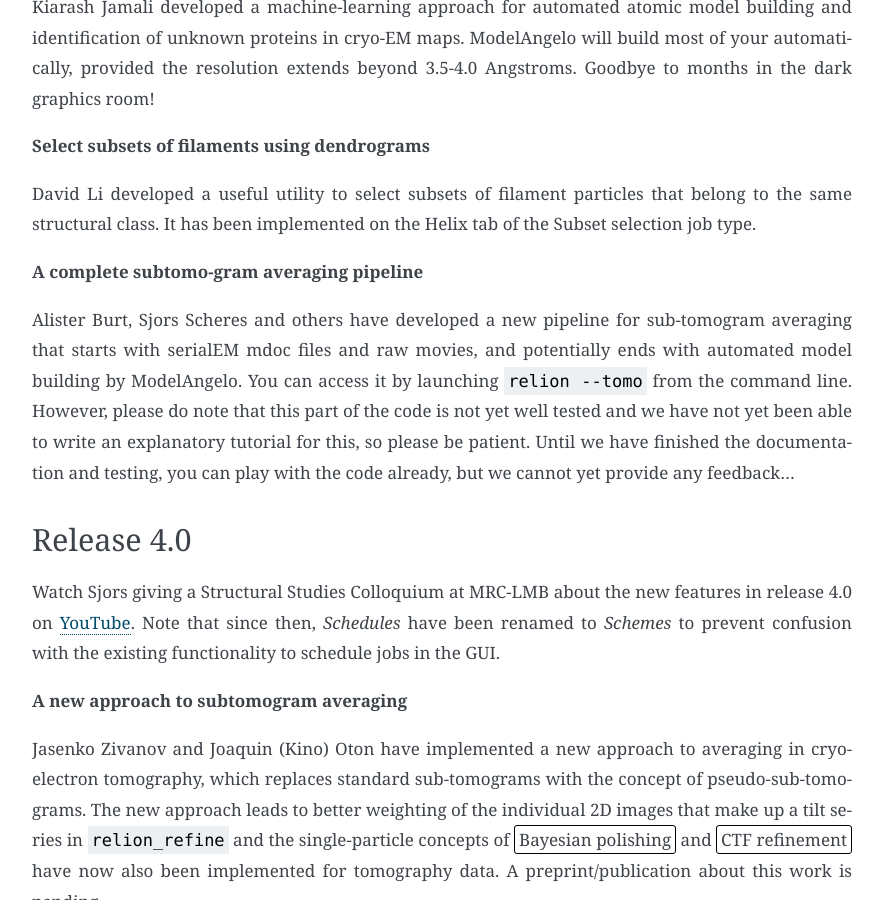
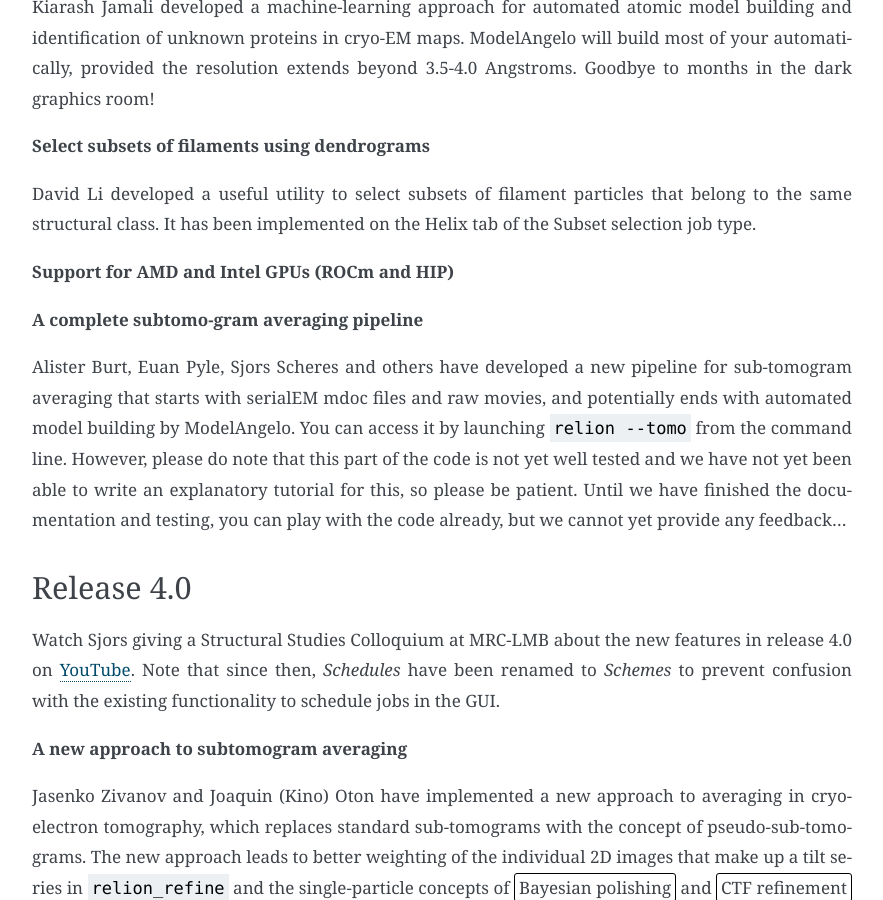
Before and after one commit to 3dem/relion-documents, a Sphinx documentation site: the page built from source/Whats-new.rst, in a window 1280 px wide and 900 px high, scrolled down 727 px. Shown: the whole window, without its empty margins (308-1191 px from the left). Built offline with Sphinx 7.4.7, drawn with Linux system fonts in a browser that asks for light colours; cross-references to code outside the pages are shown as plain code.

Commit message:
added HIP and Rocm and place holder for Alister on Team

```diff
--- a/source/Whats-new.rst
+++ b/source/Whats-new.rst
@@ -20,9 +20,13 @@ Kiarash Jamali developed a machine-learning approach for automated atomic model
 
 David Li developed a useful utility to select subsets of filament particles that belong to the same structural class. It has been implemented on the Helix tab of the Subset selection job type.
 
+**Support for AMD and Intel GPUs (ROCm and HIP)**
+
+
+
 **A complete subtomo-gram averaging pipeline**
 
-Alister Burt, Sjors Scheres and others have developed a new pipeline for sub-tomogram averaging that starts with serialEM mdoc files and raw movies, and potentially ends with automated model building by ModelAngelo. You can access it by launching ``relion --tomo`` from the command line. However, please do note that this part of the code is not yet well tested and we have not yet been able to write an explanatory tutorial for this, so please be patient. Until we have finished the documentation and testing, you can play with the code already, but we cannot yet provide any feedback...
+Alister Burt, Euan Pyle, Sjors Scheres and others have developed a new pipeline for sub-tomogram averaging that starts with serialEM mdoc files and raw movies, and potentially ends with automated model building by ModelAngelo. You can access it by launching ``relion --tomo`` from the command line. However, please do note that this part of the code is not yet well tested and we have not yet been able to write an explanatory tutorial for this, so please be patient. Until we have finished the documentation and testing, you can play with the code already, but we cannot yet provide any feedback...
 
 Release 4.0
 -----------
```
Also changed, not shown: source/Team.rst (+8 -0 lines).
